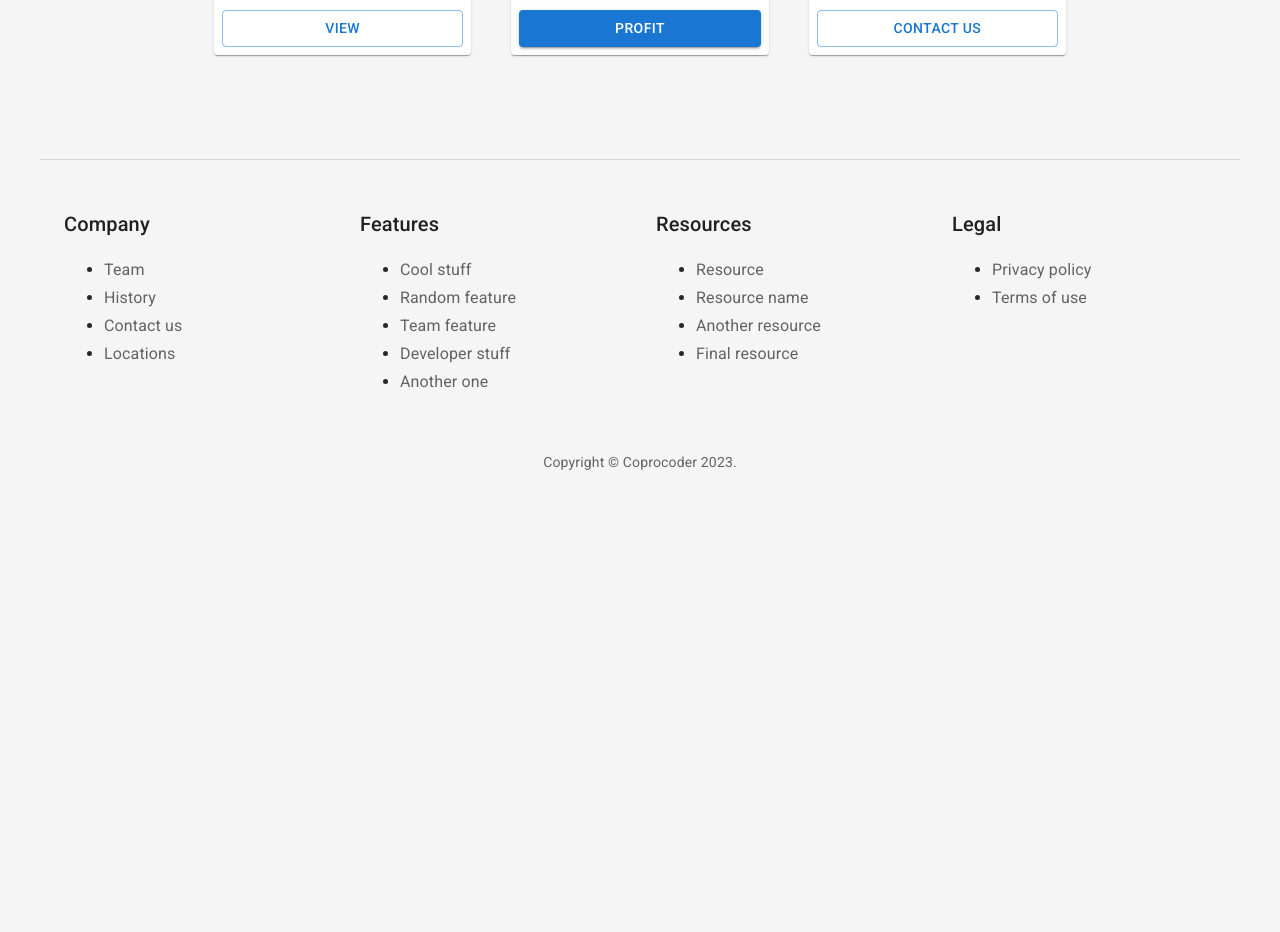
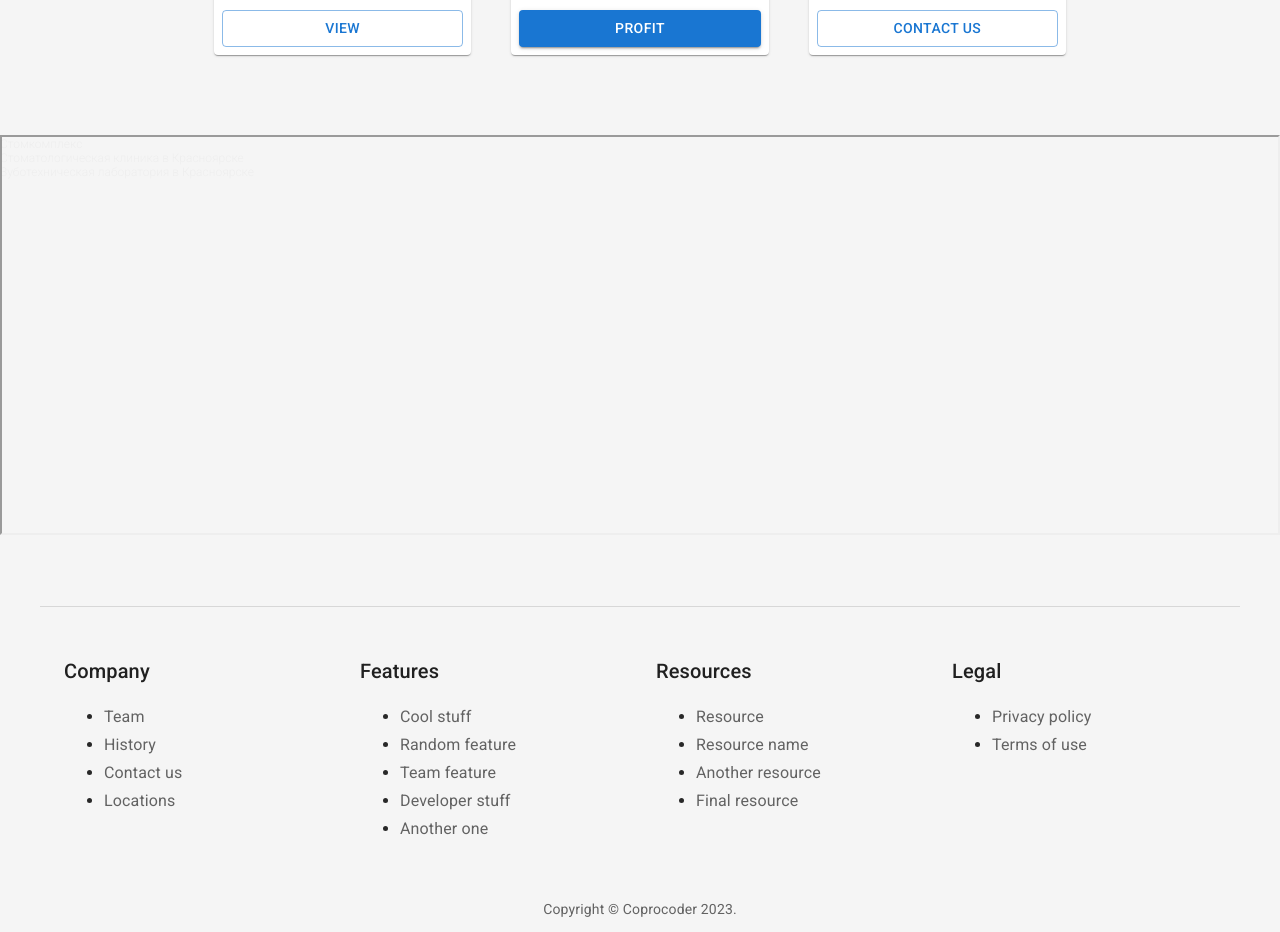
Before and after one commit to coprocoder/Dr.Khimich, a React (Create React App) app: page / in a window 1280 px wide. Shown: the part 1380-2312 px from the top of the page. Before the commit the page ends 1900 px from the top, so only its background shows below. Built offline with nearby package versions, Linux system fonts and the light colour scheme.

Commit message:
add yandex map

```diff
--- a/src/components/header/menu/lineMenu.js
+++ b/src/components/header/menu/lineMenu.js
@@ -8,12 +8,10 @@ import FeedbackDialog from '../../feedback/feedbackDialog'
 const HeaderMenuFull = () => {
   return (<>
     <MenuNav />
-    {/*<Button href='#' variant='outlined' sx={{ my: 1, mx: 1.5 }}>*/}
-    {/*  Связаться*/}
-    {/*</Button>*/}
     <FeedbackDialog />
   </>)
 }
+
 
 const MenuNav = () => {
   const classes = useStyles()
@@ -21,7 +19,6 @@ const MenuNav = () => {
     {Object.values(menuConfig).map((x, i) => (<Link
       key={i}
       variant='button'
-      // color="text.primary"
       href={x.link}
       sx={{ my: 1, mx: 1.5, color: 'var(--primary)' }}
       className={classes.link}
--- /dev/null
+++ b/src/components/map/map.js
@@ -0,0 +1,22 @@
+import React from 'react'
+import './map.scss'
+
+export default function YandexMap() {
+  return (
+    <div style={{ position: 'relative', overflow: 'hidden' }}>
+      <a href='https://yandex.ru/maps/org/stomkompleks/1000819788/?utm_medium=mapframe&utm_source=maps'
+         style={{ color: '#eee', fontSize: 12, position: 'absolute', top: 0 }}>Стомкомплекс</a>
+      <a
+        href='https://yandex.ru/maps/62/krasnoyarsk/category/dental_clinic/184106132/?utm_medium=mapframe&utm_source=maps'
+        style={{ color: '#eee', fontSize: 12, position: 'absolute', top: 14 }}>Стоматологическая клиника в
+        Красноярске</a>
+      <a
+        href='https://yandex.ru/maps/62/krasnoyarsk/category/dental_laboratory/65565837500/?utm_medium=mapframe&utm_source=maps'
+        style={{ color: '#eee', fontSize: 12, position: 'absolute', top: 28 }}>Зуботехническая лаборатория в
+        Красноярске</a>
+      <iframe
+        src='https://yandex.ru/map-widget/v1/?ll=92.848133%2C56.015639&mode=poi&poi%5Bpoint%5D=92.847946%2C56.015777&poi%5Buri%5D=ymapsbm1%3A%2F%2Forg%3Foid%3D1000819788&z=19.68'
+        width={'100%'} height='400' frameBorder='1' allowFullScreen='true' style={{ position: 'relative' }}></iframe>
+    </div>
+  )
+}
--- /dev/null
+++ b/src/components/map/map.scss
@@ -0,0 +1,4 @@
+.map-widget-layout-view__layout {
+  display: none !important;
+  visibility: hidden !important;
+}
--- a/src/pages/home/index.js
+++ b/src/pages/home/index.js
@@ -1,12 +1,14 @@
 import React from "react";
 import ProductsPreview from "./products";
 import HomeIntro from "./intro";
+import YandexMap from '../../components/map/map'
 
 const HomePage = () => {
   return (
     <>
       <HomeIntro />
       <ProductsPreview />
+      <YandexMap />
     </>
   );
 };
```
